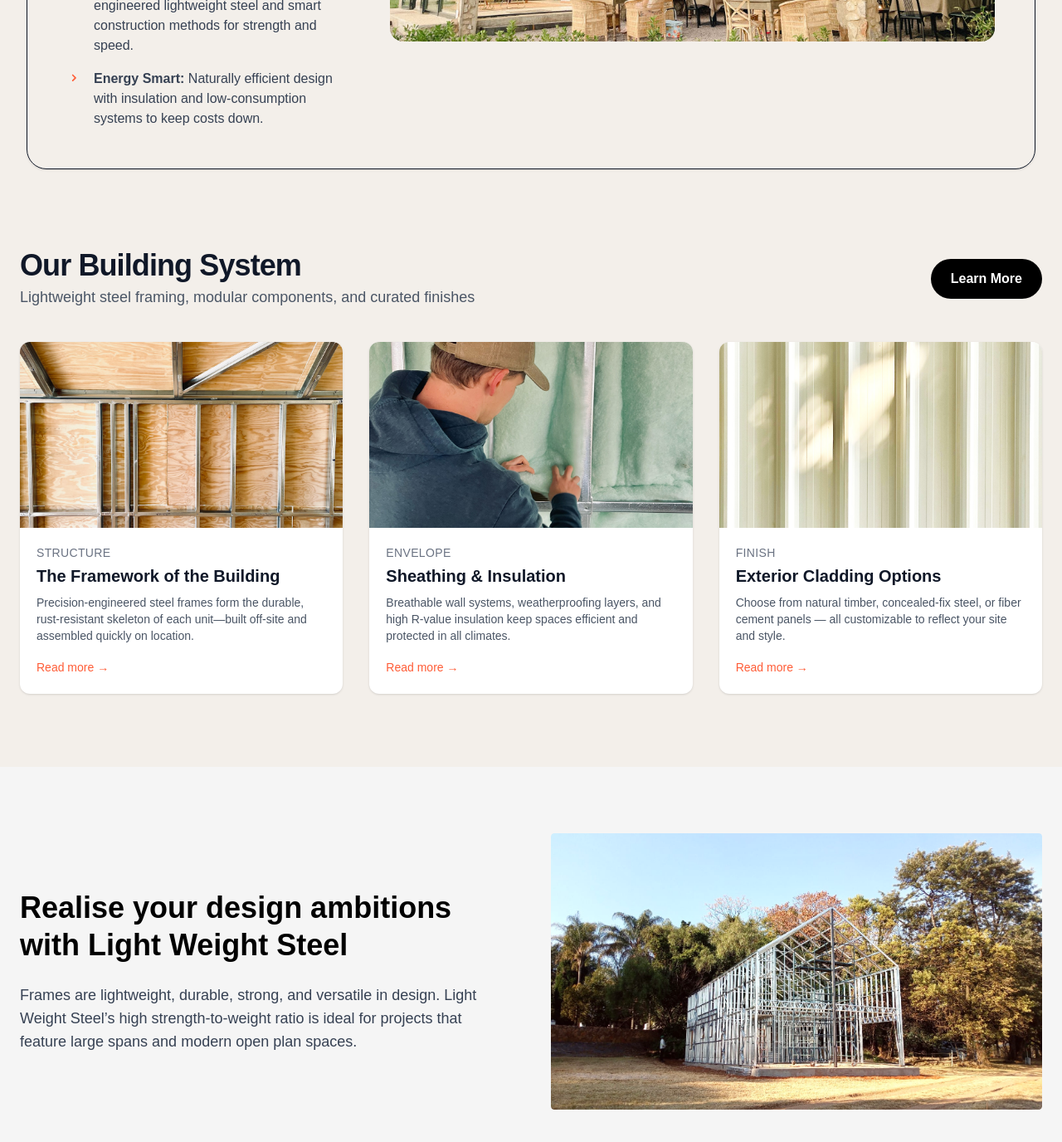
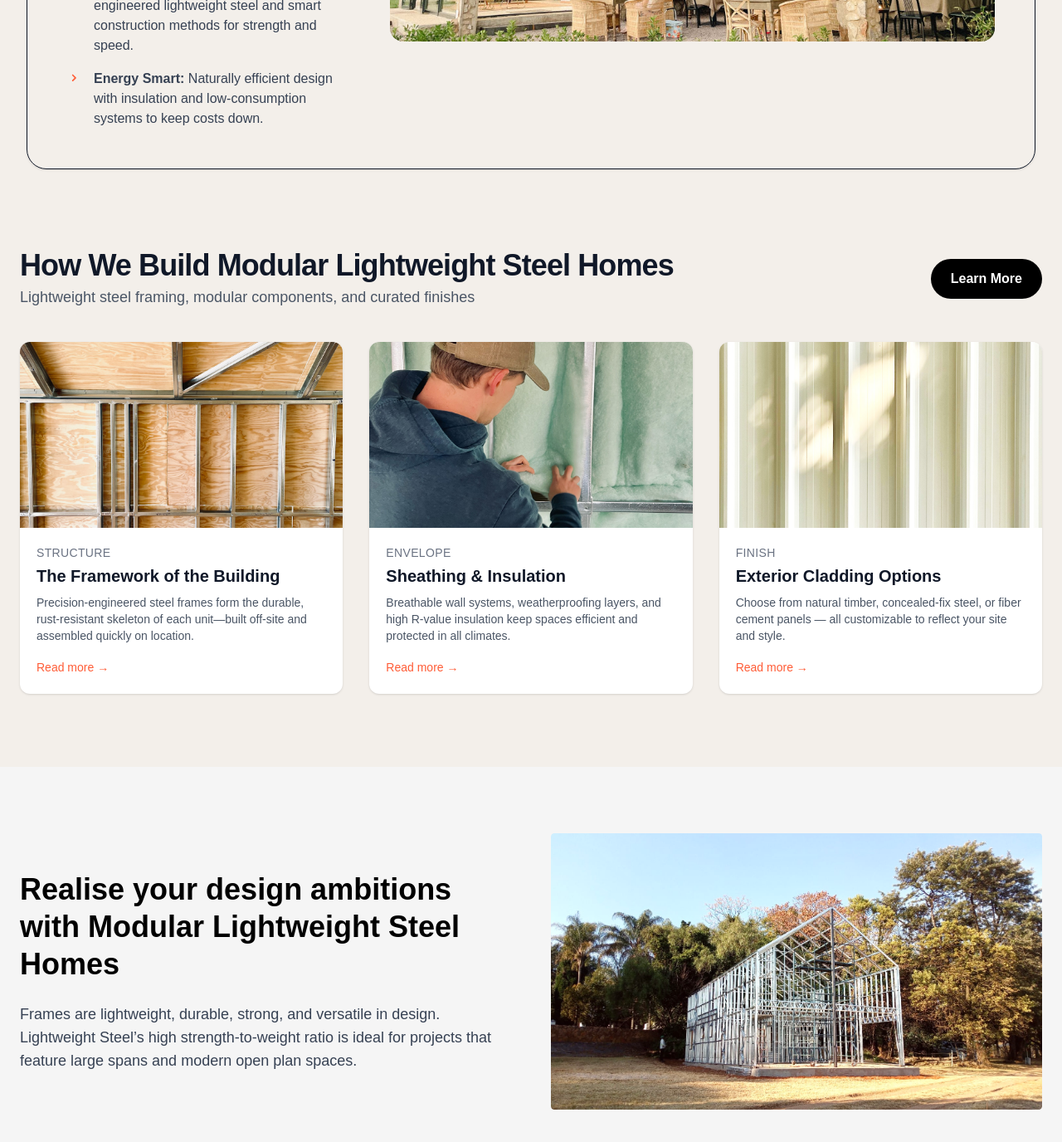
Before and after one commit to Marco1993-M/pequeno, a Next.js app: page / in a window 1280 px wide. Shown: the part 1868-3244 px from the top of the page at 83% size. Built offline with nearby package versions, Linux system fonts and the light colour scheme.

Commit message:
Update page.js

```diff
--- a/src/app/page.js
+++ b/src/app/page.js
@@ -96,7 +96,7 @@ return (
         <section className="mt-24 px-6 pb-22">
           <div className="flex flex-col md:flex-row md:items-center md:justify-between mb-10 ">
             <div>
-              <h2 className="text-4xl font-bold tracking-tight mb-1">Our Building System</h2>
+              <h2 className="text-4xl font-bold tracking-tight mb-1">How We Build Modular Lightweight Steel Homes</h2>
               <p className="text-gray-600 text-lg">Lightweight steel framing, modular components, and curated finishes</p>
             </div>
             <div className="mt-6 md:mt-0">
@@ -152,10 +152,10 @@ return (
   <div className="max-w-screen-xl mx-auto px-6 grid md:grid-cols-2 gap-12 items-center">
     <div className="space-y-6">
       <h2 className="text-4xl font-bold leading-tight text-black">
-        Realise your design ambitions<br />with Light Weight Steel
+        Realise your design ambitions<br />with Modular Lightweight Steel Homes
       </h2>
       <p className="text-gray-700 text-lg">
-        Frames are lightweight, durable, strong, and versatile in design. Light Weight Steel’s high strength-to-weight ratio is ideal for projects that feature large spans and modern open plan spaces.
+        Frames are lightweight, durable, strong, and versatile in design. Lightweight Steel’s high strength-to-weight ratio is ideal for projects that feature large spans and modern open plan spaces.
       </p>
     </div>
     <div className="rounded overflow-hidden group">
```
